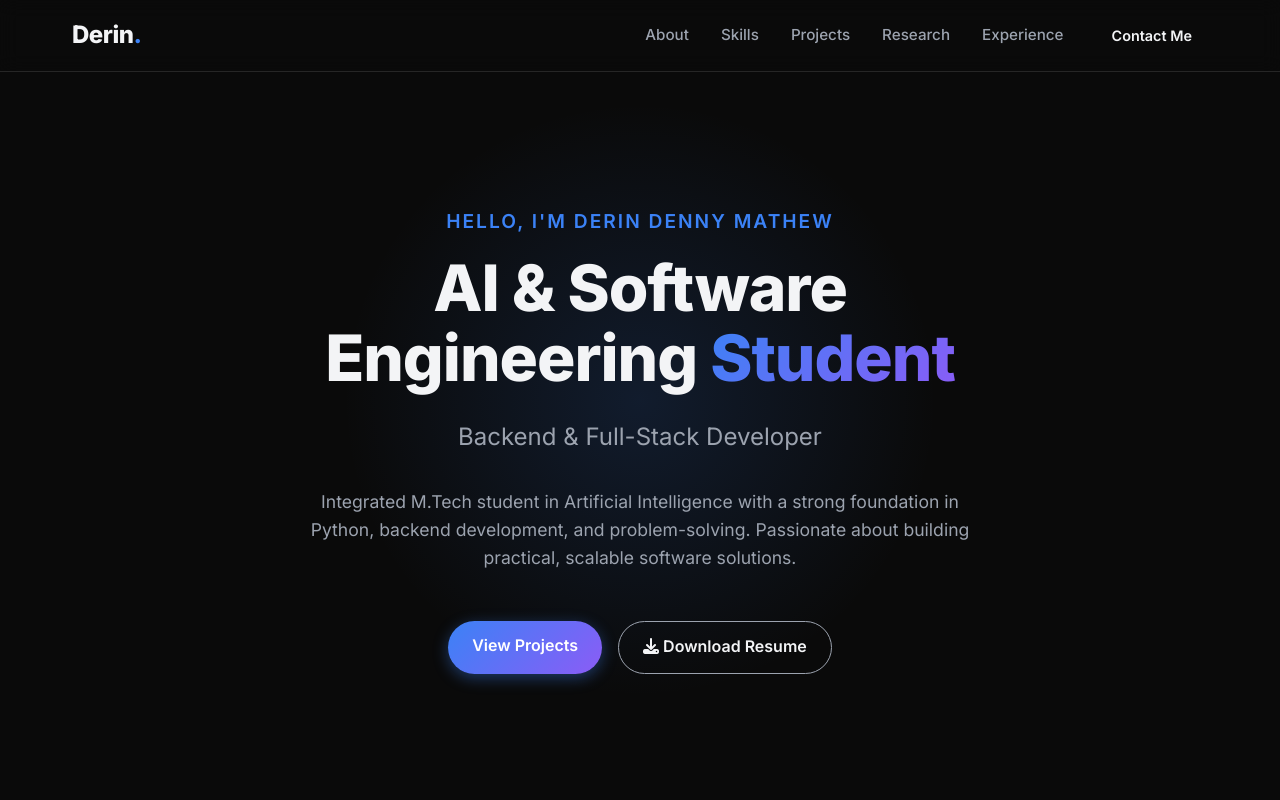
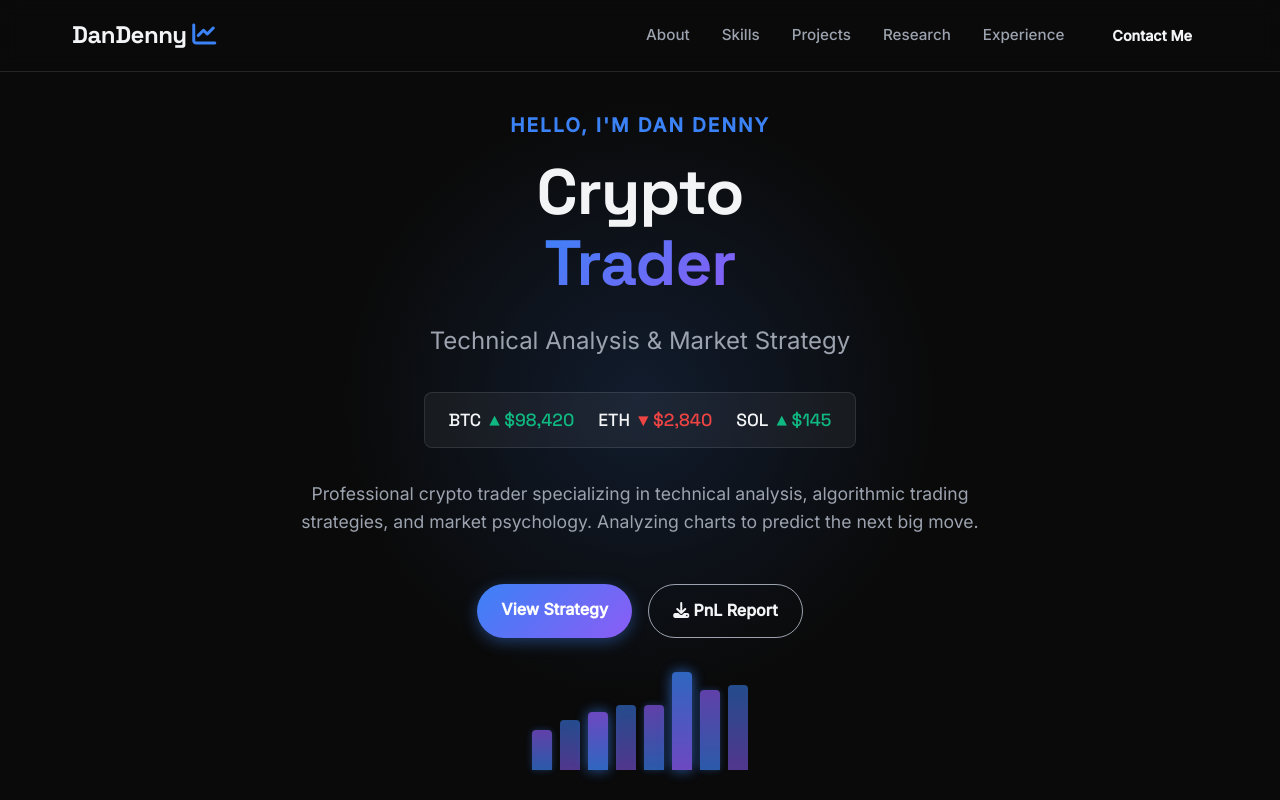
Before and after one commit to Dipscodz/DerinDennyMathew---Personal-Porfolio, a plain HTML site: page index.html in a window 1280 px wide. Shown: the top 800 px of the page. Drawn offline with Linux system fonts and the light colour scheme.

Commit message:
Rebrand to Crypto Trader profile with trading animation

```diff
--- a/index.html
+++ b/index.html
@@ -9,7 +9,8 @@
         content="Portfolio of Derin Denny Mathew, an Integrated M.Tech student in Artificial Intelligence and Full-Stack Developer.">
     <link rel="preconnect" href="https://fonts.googleapis.com">
     <link rel="preconnect" href="https://fonts.gstatic.com" crossorigin>
-    <link href="https://fonts.googleapis.com/css2?family=Inter:wght@300;400;500;600;700;800&display=swap"
+    <link
+        href="https://fonts.googleapis.com/css2?family=Space+Grotesk:wght@300;400;500;600;700&family=Inter:wght@300;400;500&display=swap"
         rel="stylesheet">
     <link rel="stylesheet" href="https://cdnjs.cloudflare.com/ajax/libs/font-awesome/6.4.0/css/all.min.css">
     <link rel="stylesheet" href="style.css">
@@ -18,7 +19,7 @@
 <body>
     <nav class="navbar">
         <div class="container nav-container">
-            <a href="#" class="logo">Derin<span class="accent">.</span></a>
+            <a href="#" class="logo">DanDenny <i class="fas fa-chart-line accent"></i></a>
             <div class="nav-links">
                 <a href="#about">About</a>
                 <a href="#skills">Skills</a>
@@ -38,17 +39,33 @@
     <header class="hero" id="home">
         <div class="container hero-container">
             <div class="hero-content">
-                <span class="greeting">Hello, I'm Derin Denny Mathew</span>
-                <h1>AI & Software <br>Engineering <span class="gradient-text">Student</span></h1>
-                <p class="subtitle">Backend & Full-Stack Developer</p>
+                <span class="greeting">Hello, I'm Dan Denny</span>
+                <h1>Crypto <br><span class="gradient-text">Trader</span></h1>
+                <p class="subtitle">Technical Analysis & Market Strategy</p>
+                <div class="trading-ticker">
+                    <div class="ticker-item">BTC <span class="up">▲ $98,420</span></div>
+                    <div class="ticker-item">ETH <span class="down">▼ $2,840</span></div>
+                    <div class="ticker-item">SOL <span class="up">▲ $145</span></div>
+                </div>
                 <p class="description">
-                    Integrated M.Tech student in Artificial Intelligence with a strong foundation in Python, backend
-                    development, and problem-solving. Passionate about building practical, scalable software solutions.
+                    Professional crypto trader specializing in technical analysis, algorithmic trading strategies, and
+                    market psychology. Analyzing charts to predict the next big move.
                 </p>
                 <div class="hero-buttons">
-                    <a href="#projects" class="btn btn-primary">View Projects</a>
-                    <a href="#" class="btn btn-secondary"><i class="fas fa-download"></i> Download Resume</a>
+                    <a href="#projects" class="btn btn-primary">View Strategy</a>
+                    <a href="#" class="btn btn-secondary"><i class="fas fa-download"></i> PnL Report</a>
                 </div>
+            </div>
+
+            <div class="trading-chart-container">
+                <div class="chart-bar" style="--h: 40%"></div>
+                <div class="chart-bar" style="--h: 60%"></div>
+                <div class="chart-bar" style="--h: 50%"></div>
+                <div class="chart-bar" style="--h: 75%"></div>
+                <div class="chart-bar" style="--h: 65%"></div>
+                <div class="chart-bar" style="--h: 90%"></div>
+                <div class="chart-bar" style="--h: 80%"></div>
+                <div class="chart-bar" style="--h: 95%"></div>
             </div>
         </div>
         <div class="hero-background-glow"></div>
--- a/style.css
+++ b/style.css
@@ -23,6 +23,13 @@
 html {
     scroll-behavior: smooth;
     font-size: 16px;
+}
+
+h1,
+h2,
+h3,
+.logo {
+    font-family: 'Space Grotesk', sans-serif;
 }
 
 body {
@@ -533,6 +540,80 @@ footer {
     font-size: 0.9rem;
 }
 
+/* Trading Ticker */
+.trading-ticker {
+    display: flex;
+    gap: 1.5rem;
+    margin-bottom: 2rem;
+    font-family: 'Space Grotesk', monospace;
+    font-size: 1.1rem;
+    background: rgba(255, 255, 255, 0.05);
+    padding: 0.8rem 1.5rem;
+    border-radius: 8px;
+    border: 1px solid rgba(255, 255, 255, 0.1);
+    width: fit-content;
+    margin-left: auto;
+    margin-right: auto;
+}
+
+.ticker-item {
+    display: flex;
+    gap: 0.5rem;
+    font-weight: 500;
+}
+
+.up {
+    color: #10b981;
+}
+
+/* Green */
+.down {
+    color: #ef4444;
+}
+
+/* Red */
+
+/* Trading Chart Animation */
+.trading-chart-container {
+    display: flex;
+    align-items: flex-end;
+    gap: 8px;
+    height: 100px;
+    margin-top: 2rem;
+    justify-content: center;
+    opacity: 0.8;
+}
+
+.chart-bar {
+    width: 20px;
+    background: linear-gradient(to top, var(--accent-primary), var(--accent-secondary));
+    height: var(--h);
+    border-radius: 4px 4px 0 0;
+    animation: fluctuate 2s infinite ease-in-out alternate;
+}
+
+.chart-bar:nth-child(even) {
+    animation-duration: 2.5s;
+    background: linear-gradient(to top, var(--accent-secondary), var(--accent-primary));
+}
+
+.chart-bar:nth-child(3n) {
+    animation-duration: 1.8s;
+}
+
+@keyframes fluctuate {
+    0% {
+        height: calc(var(--h) - 10%);
+        opacity: 0.7;
+    }
+
+    100% {
+        height: calc(var(--h) + 10%);
+        opacity: 1;
+        box-shadow: 0 0 15px var(--accent-primary);
+    }
+}
+
 /* Mobile Responsive */
 @media (max-width: 768px) {
     .nav-links {
```
